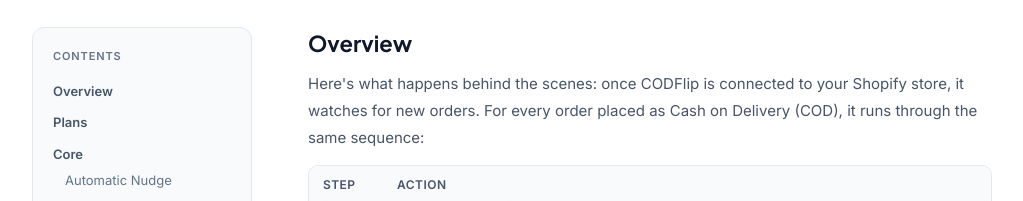
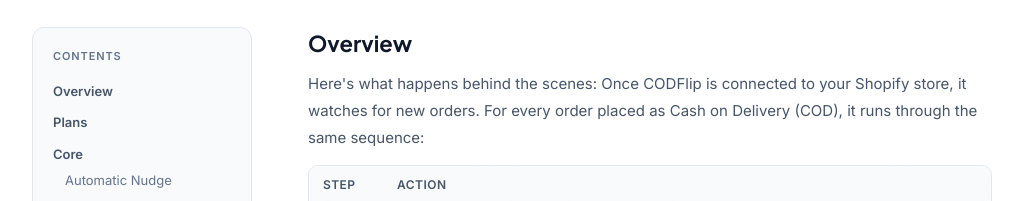
Before and after one commit to TheGrowthAgency2026/CODFLIPweb, a Next.js app: page /documentation in a window 1280 px wide. Shown: the part 453-654 px from the top of the page, without its empty margins (128-1151 px from the left). Built offline with nearby package versions, Linux system fonts and the light colour scheme.

Commit message:
fixing docs

```diff
--- a/src/app/documentation/page.tsx
+++ b/src/app/documentation/page.tsx
@@ -330,7 +330,7 @@
 
             <Section id="overview" title="Overview">
               <p style={pStyle}>
-                Here&apos;s what happens behind the scenes: once CODFlip is connected to your Shopify store, it
+                Here&apos;s what happens behind the scenes: Once CODFlip is connected to your Shopify store, it
                 watches for new orders. For every order placed as Cash on Delivery (COD), it runs through the same
                 sequence:
               </p>
```
